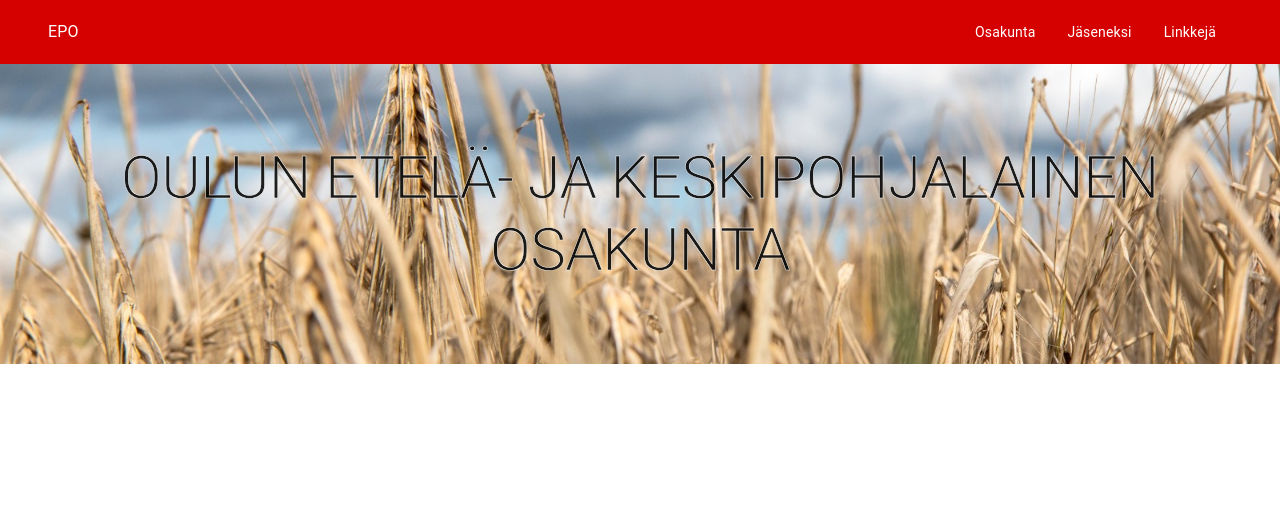
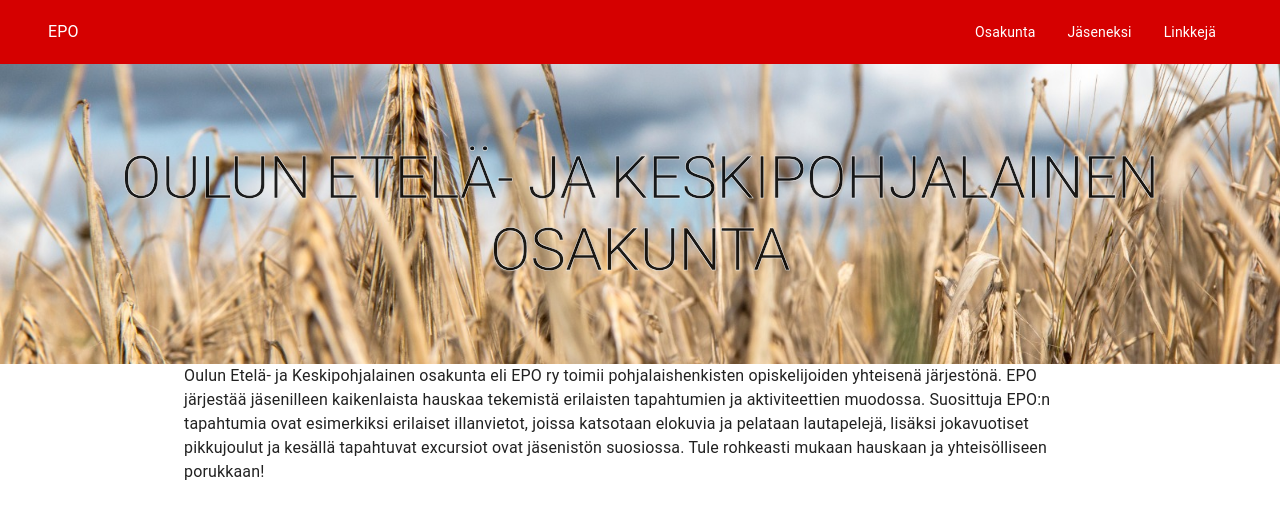
Before and after one commit to ehip/epo, a React (Create React App) app: page / in a window 1280 px wide. Shown: the top 518 px of the page. Built offline with nearby package versions, Linux system fonts and the light colour scheme.

Commit message:
slap text to homepage cba to work on this today

```diff
--- a/src/components/Text/Text.js
+++ b/src/components/Text/Text.js
@@ -3,7 +3,7 @@ import { Container, Paper, Typography } from "@material-ui/core";
 
 export const Text = ({ text }) => {
   return (
-    <Container maxWidth="sm">
+    <Container maxWidth="md">
       <Paper square elevation="0">
         <Typography>{text}</Typography>
       </Paper>
--- a/src/views/Home.js
+++ b/src/views/Home.js
@@ -3,11 +3,15 @@ import { Box } from "@material-ui/core";
 
 // components
 import { Jumbotron } from "../components/Jumbotron/Jumbotron";
+import { Text } from "../components/Text/Text"
 
 export const Home = () => {
+  const text = "Oulun Etelä- ja Keskipohjalainen osakunta eli EPO ry toimii pohjalaishenkisten opiskelijoiden yhteisenä järjestönä. EPO järjestää jäsenilleen kaikenlaista hauskaa tekemistä erilaisten tapahtumien ja aktiviteettien muodossa. Suosittuja EPO:n tapahtumia ovat esimerkiksi erilaiset illanvietot, joissa katsotaan elokuvia ja pelataan lautapelejä, lisäksi jokavuotiset pikkujoulut ja kesällä tapahtuvat excursiot ovat jäsenistön suosiossa. Tule rohkeasti mukaan hauskaan ja yhteisölliseen porukkaan!"
+
   return (
     <Box>
       <Jumbotron />
+      <Text text={text} />
     </Box>
   );
 };
```
